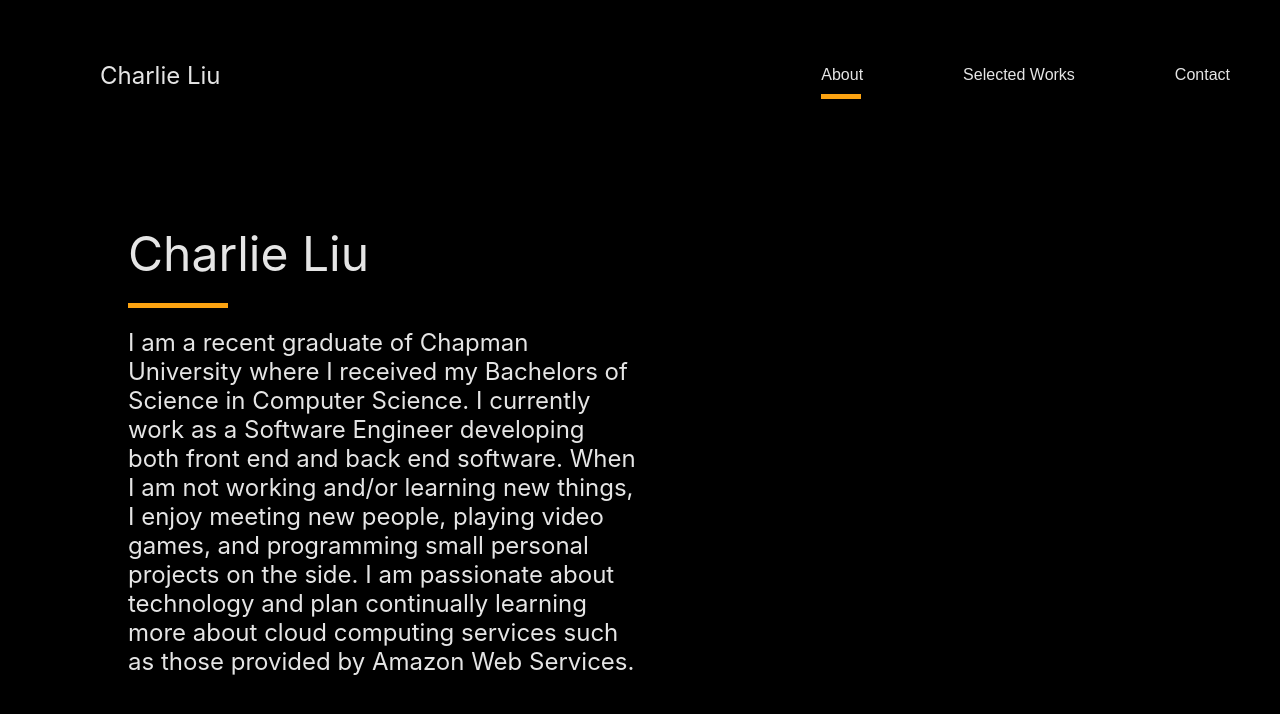
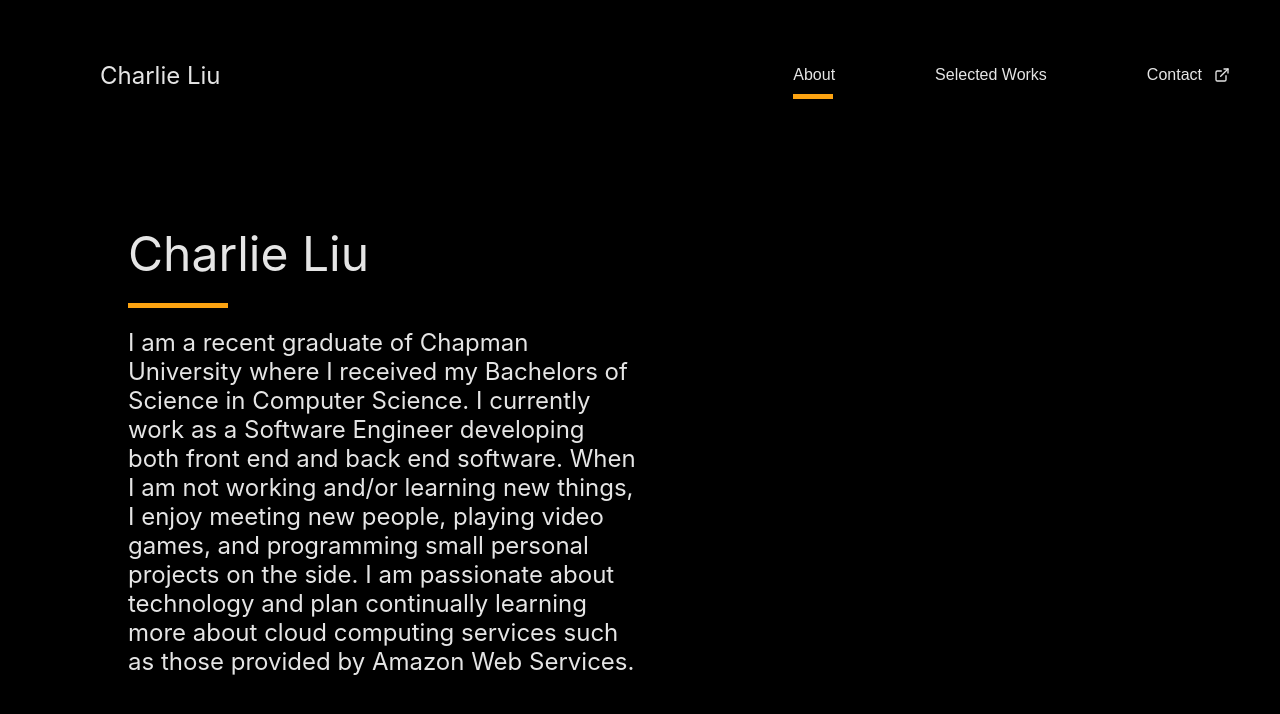
Before and after one commit to itscharlieliu/home-page, a React (Create React App) app: page / in a window 1280 px wide. Shown: the top 714 px of the page. Built offline with nearby package versions, Linux system fonts and the light colour scheme.

Commit message:
Added react-icons

```diff
--- a/package.json
+++ b/package.json
@@ -13,6 +13,7 @@
     "@types/styled-components": "^5.1.4",
     "react": "^17.0.1",
     "react-dom": "^17.0.1",
+    "react-icons": "^4.1.0",
     "react-router-dom": "^5.2.0",
     "react-scripts": "4.0.0",
     "styled-components": "^5.2.1",
--- a/src/components/Header.tsx
+++ b/src/components/Header.tsx
@@ -1,11 +1,12 @@
 import React from "react";
+import { FiExternalLink } from "react-icons/fi";
 import { useHistory, useLocation } from "react-router-dom";
 import styled from "styled-components";
 
+import { EMAIL } from "../defs/contactInfo";
 import { ABOUT, SELECTED_WORKS } from "../defs/routerPaths";
 
 import Button from "./common/Button";
-import { EMAIL } from "../defs/contactInfo";
 
 const HeaderContainer = styled.div`
     width: 100%;
@@ -30,6 +31,10 @@ const HeaderButtonsContainer = styled.div`
     justify-content: right;
 `;
 
+const HeaderButtonIcon = styled(FiExternalLink)`
+    margin-left: 12px;
+`;
+
 const Header = (): JSX.Element => {
     const history = useHistory();
     const location = useLocation();
@@ -44,7 +49,10 @@ const Header = (): JSX.Element => {
                 <Button active={location.pathname === SELECTED_WORKS} onClick={() => history.push(SELECTED_WORKS)}>
                     Selected Works
                 </Button>
-                <Button onClick={() => window.open(EMAIL)}>Contact</Button>
+                <Button onClick={() => window.open(EMAIL)}>
+                    Contact
+                    <HeaderButtonIcon />
+                </Button>
             </HeaderButtonsContainer>
         </HeaderContainer>
     );
```
Also changed, not shown: 1 other file (tests, documents, lock files or other folders).
